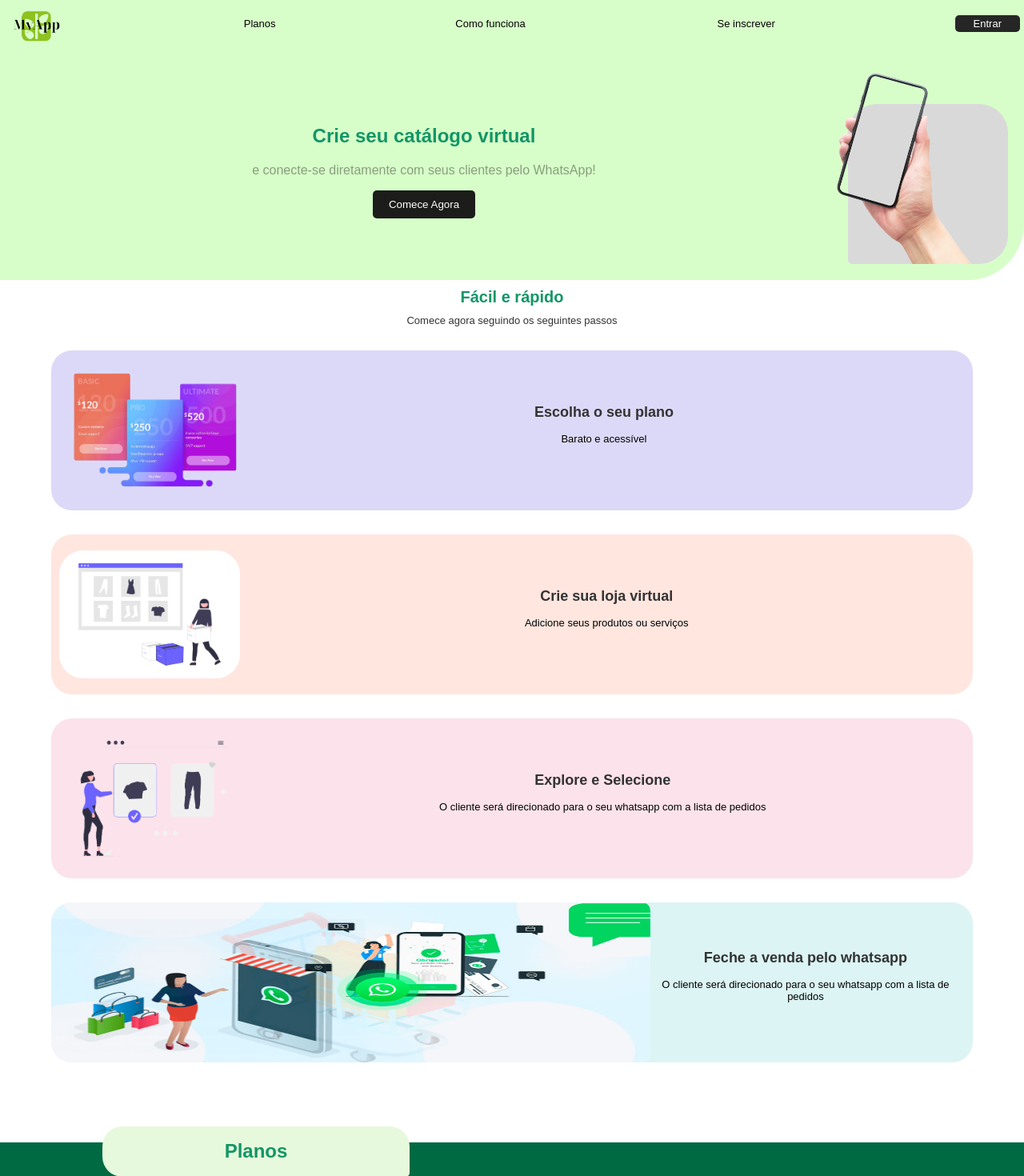
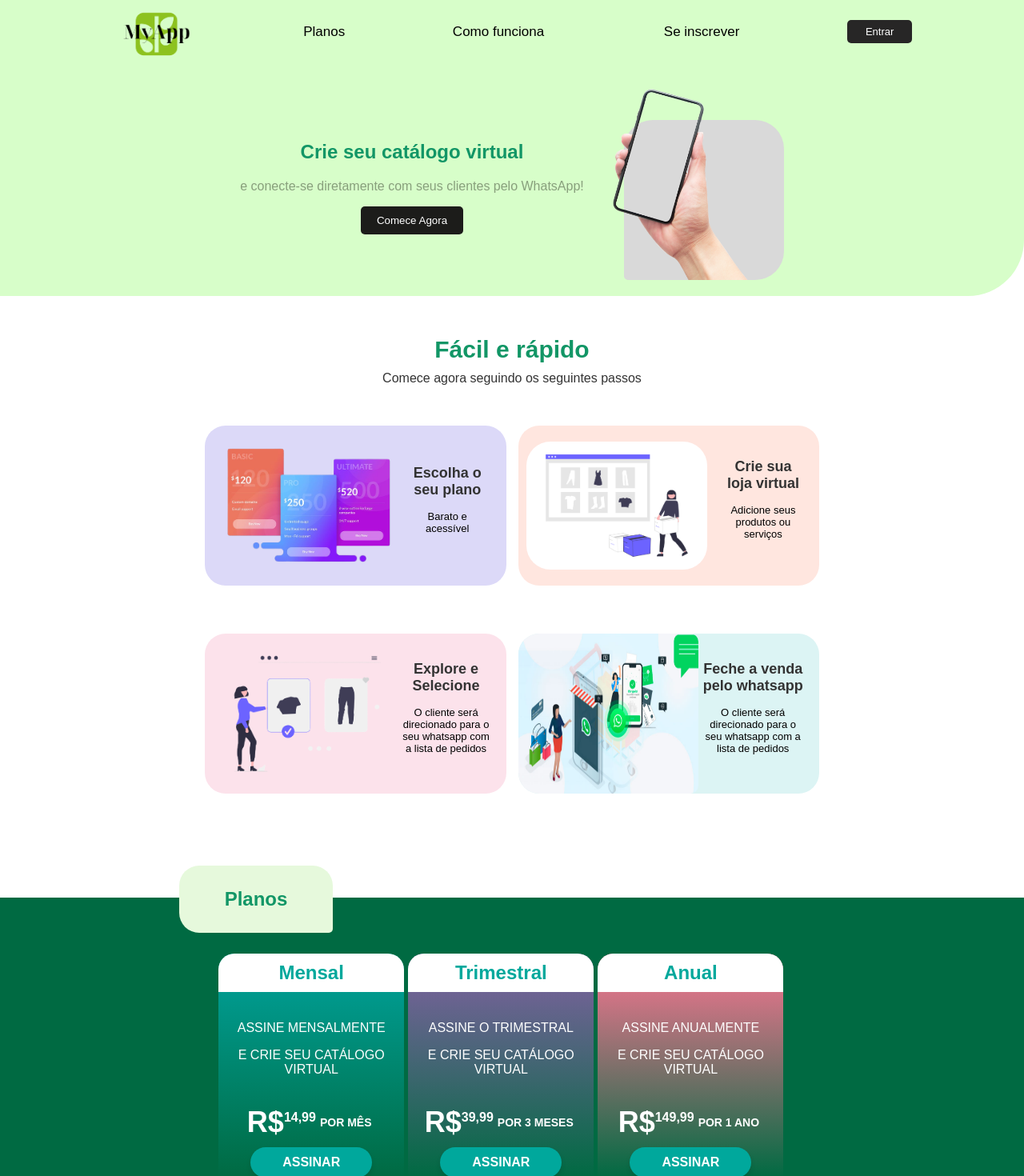
Before and after one commit to vitorclaudio/CommerceFrontEnd, a React (Create React App) app in the folder commercefrontend/: page / in a window 1280 px wide. Shown: the top 1470 px of the page at 80% size. Built offline with nearby package versions, Linux system fonts and the light colour scheme.

Commit message:
Tela home mobile e desktop

```diff
--- a/commercefrontend/package.json
+++ b/commercefrontend/package.json
@@ -39,6 +39,7 @@
     ]
   },
   "devDependencies": {
+    "eslint-config-react-app": "^7.0.1",
     "gh-pages": "^6.0.0",
     "s": "^1.0.0"
   }
--- a/commercefrontend/src/App.js
+++ b/commercefrontend/src/App.js
@@ -1,6 +1,6 @@
-import logo from './logo.svg';
 import './App.css';
 import Home from './Pages/Home/Home';
+import React from 'react';
 
 function App() {
   return (
--- a/commercefrontend/src/Pages/Home/Home.css
+++ b/commercefrontend/src/Pages/Home/Home.css
@@ -1,3 +1,4 @@
+@media (max-width: 768px) {
 
     .app-container {
     font-family: 'Arial';
@@ -42,10 +43,12 @@ header {
         color: #fff;
         cursor: pointer;
         font-size: 13px;
-
         border-radius: 5px;
         margin-right: 5px;
+        transition: background-color 0.3s ease; /* Adiciona uma transição suave */
     }
+
+
 header h1 {
     font-size: 24px;
 }
@@ -89,7 +92,11 @@ header nav a {
     font-size: 13px;
 
 }
-
+    .card-row {
+        display: flex;
+        justify-content: center; /* Alinha os itens filhos horizontalmente no centro */
+        align-items: center; /* Alinha os itens filhos verticalmente no centro */
+        flex-wrap: wrap; /* Permite que os itens filhos quebram a linha se não houver espaço suficiente */    }
 .secondCard-image-container {
     border-radius: 26px;
     margin-top: 30px;
@@ -124,6 +131,12 @@ header nav a {
     height: 90%;
     margin-left: 10px;
 }
+    .secondCard-contained-imageFourth {
+        height: 100%;
+        border-radius: 20px;
+        width: 60%;
+    }
+
 .first-card button {
     padding: 10px 20px;
     background-color: #1C1C1A;
@@ -164,14 +177,14 @@ footer {
 
 
 .third-card-container {
-    margin-top: 100px;
+    margin-top: 50px;
     display: flex;
     justify-content: center;
     align-items: center;
     gap: 20px;
     padding: 70px;
     position: relative;
-
+zoom: 90%;
     background-color: #006A42;
 
 }
@@ -274,3 +287,308 @@ footer {
     border-top-left-radius: 60px;  /* Adjust as needed */
     border-top-right-radius: 60px; /* Adjust as needed */
 }
+}
+
+/* Adiciona efeito hover */
+.header button:hover {
+    background-color: #555; /* Ou qualquer outra cor que você preferir */
+}
+.first-card button:hover {
+    background-color: #555; /* Ou qualquer outra cor que você preferir */
+}
+
+@media (min-width: 769px) {
+
+    .app-container {
+        font-family: 'Arial';
+        width: 100%;
+        max-width: 100%;
+        overflow-x: hidden;
+    }
+
+    .firstCard-text-section {
+        text-align: center;
+        margin-right: 50px;
+
+    }
+
+
+    .headerText {
+        font-size: 17px;
+    }
+
+    .headerTextInscrevaSe {
+        font-size: 17px;
+        margin-left: 15px;
+
+    }
+
+    .small-image {
+        width: 100px;
+        height: auto;
+    }
+
+    header {
+        display: flex;
+        justify-content: space-evenly;
+        align-items: center;
+        background-color: #D7FEC9;
+    }
+    .header button {
+        padding: 7px 23px;
+        background-color: #272626;
+        border: none;
+        color: #fff;
+        cursor: pointer;
+        font-size: 13px;
+        border-radius: 5px;
+        margin-right: 5px;
+        transition: background-color 0.3s ease; /* Adiciona uma transição suave */
+    }
+
+
+
+    header h1 {
+        font-size: 24px;
+    }
+
+    header nav a {
+
+        text-decoration: none;
+        color: #333;
+    }
+
+    .first-card {
+        display: flex;
+        justify-content: center;
+        align-items: center;
+        background-color: #D7FEC9;
+        padding: 20px;
+        border-bottom-right-radius: 70px;
+        flex-wrap: wrap;
+    }
+
+    .second-card {
+        display: flex;
+        flex-direction: column;
+        justify-content: center;
+        align-items: center;
+        height: 100%;
+
+    }
+
+
+
+    .secondCard-text-title{
+        font-size: 30px;
+        font-weight: bold;
+        color: #129666;
+        margin-top: 50px;
+    }
+    .secondCard-text-subtitle{
+        margin-top: 10px;
+        margin-bottom: 20px;
+        color: #333333;
+        font-size: 16px;
+
+    }
+    .card-row {
+        display: flex;
+        justify-content: center;
+        align-items: center;
+        width: 60%; /* Adjust as needed */
+        margin-bottom: 30px; /* Adjust as needed */
+        gap: 15px;
+    }
+    .secondCard-image-container {
+        border-radius: 26px;
+        margin-top: 30px;
+        width: 100%;
+        height: 200px;
+        background-color: gray;
+        display: flex;
+        justify-content: center;
+        align-items: center;
+        overflow: hidden;
+
+    }
+    .secondCard-text-section {
+        flex: 1;
+        padding-right: 20px;
+    }
+
+    .secondCard-text-section-title {
+        font-weight: bold;
+        font-size: 18px;
+        margin-bottom: 15px;
+    }
+    .secondCard-text-section-description {
+        font-size: 13px;
+        margin-bottom: 15px;
+        font-weight: normal;
+
+    }
+
+    .secondCard-contained-image {
+        max-width: 90%;
+        height: 90%;
+        margin-left: 10px;
+    }
+    .secondCard-contained-imageFourth {
+        max-width: 60%;
+        height: 100%;
+        border-radius: 10px;
+    }
+
+    .first-card button {
+        padding: 10px 20px;
+        background-color: #1C1C1A;
+        border: none;
+        color: #fff;
+        cursor: pointer;
+        border-radius: 5px;
+    }
+
+    footer {
+        display: flex;
+        justify-content: space-between;
+        align-items: flex-end;
+        flex-wrap: wrap;
+        background-color: #f5f5f5;
+    }
+
+
+
+
+    .image-container {
+        margin-top:50px;
+        width: 200px;
+        height: 200px;
+        background-color: #D9D9D9;
+        border-radius: 36px 36px 36px 5px;
+        position: relative;
+    }
+
+    .contained-image {
+        position: absolute;
+        top: -50px;
+        left: 30%;
+        transform: translateX(-50%);
+        height: 250px;
+        width: auto;
+    }
+
+
+    .third-card-container {
+        margin-top: 100px;
+        display: flex;
+        justify-content: center;
+        align-items: center;
+        gap: 20px;
+        padding: 70px;
+        position: relative;
+
+        background-color: #006A42;
+
+    }
+
+    .third-card-contained-square {
+        position: absolute;
+        top: -40px;
+        left: 25%;
+        transform: translateX(-50%);
+        height: 20%;
+        width: 15%;
+        background-color: #E6F9DC;
+        border-radius: 25px 25px 5px 25px;
+
+        display: flex;
+        justify-content: center;
+        align-items: center;
+        text-align: center;
+
+    }
+
+    .thirdCard-contained-image {
+        max-width: 100%;
+        height: 100%;
+
+    }
+    .cards-container {
+        display: flex;
+        gap: 5px; /* Space between cards */
+        margin-left: 40px;
+
+    }
+    .card {
+        background: linear-gradient(to bottom, #00C1B4, #006A42);
+        width: 30%; /* Allows for 3 cards to fit side by side, accounting for the gap */
+        box-sizing: border-box;
+        border-radius: 20px 20px 0 0;
+        overflow: hidden; /* Ensures child elements do not overflow the rounded corners */
+        display: flex;
+        flex-direction: column;
+        align-items: center;
+        color: #FFFFFF;
+        font-family: Arial, sans-serif; /* You can choose any font family you prefer */
+    }
+
+    .card-header {
+        background-color: #FFFFFF;
+        color: #00A89C;
+        width: 100%;
+        text-align: center;
+        padding: 10px 0;
+        font-size: 24px;
+        font-weight: bold;
+    }
+
+    .card-content {
+        padding: 20px 0;
+    }
+
+    .card-price {
+        font-size: 36px;
+        font-weight: bold;
+        display: flex;
+        align-items: center;
+    }
+
+    .card-price span {
+        margin-right: 5px;
+    }
+
+    .card-price sup {
+        font-size: 16px;
+    }
+
+    .price-period {
+        font-size: 14px;
+    }
+
+    .buy-button {
+        background-color: #00A89C;
+        color: #FFFFFF;
+        border: none;
+        padding: 10px 40px;
+        margin-top: 10px;
+        font-size: 16px;
+        font-weight: bold;
+        cursor: pointer;
+        border-radius: 25px;
+        box-shadow: 0 4px 6px rgba(0,0,0,0.1);
+    }
+
+    .buy-button:hover {
+        background-color: #008577;
+    }
+    .fourth-card-container {
+
+        background-color: #6458DE;
+
+        padding: 50px;
+        border-top-left-radius: 60px;  /* Adjust as needed */
+        border-top-right-radius: 60px; /* Adjust as needed */
+    }
+
+}
--- a/commercefrontend/src/Pages/Home/Home.js
+++ b/commercefrontend/src/Pages/Home/Home.js
@@ -7,14 +7,16 @@ import BuildStoreImage from '../../Images/Home/pickshop.png'; // adjust the path
 import ExploreAndSelectImage from '../../Images/Home/shop.png'; // adjust the path according to your project structure
 import RedirectToWppImage from '../../Images/Home/whatsapp-no-ecommerce.jpg'; // adjust the path according to your project structure
 
+
 function Home() {
 
 
     return (
         <div className="app-container">
             <header className="header">
+
                 <div style={{marginLeft: '10px', marginTop: '10px'}}>
-                    <img src={logoImageUrl} alt="Logo" className="small-image" />
+                    <img src={logoImageUrl} alt="Logo" className="small-image"/>
                 </div>
                 <nav>
                     <div className="headerText" href="#">Planos</div>
@@ -22,6 +24,7 @@ function Home() {
                 <nav>
                     <div className="headerText" href="#">Como funciona</div>
                 </nav>
+
                 <nav>
                     <div className="headerTextInscrevaSe" href="#">Se inscrever</div>
                 </nav>
@@ -29,8 +32,8 @@ function Home() {
                     <button href="#">Entrar</button>
                 </nav>
 
+
             </header>
-
 
 
             <section className="first-card">
@@ -42,40 +45,48 @@ function Home() {
                 </div>
 
                 <div className="image-container">
-                    <img src={handImage}  className="contained-image" />
+                    <img src={handImage} className="contained-image"/>
                 </div>
             </section>
 
             <div className="second-card">
-                <div className="secondCard-text-title" >Fácil e rápido</div>
-                <div className="secondCard-text-subtitle" >Comece agora seguindo os seguintes passos</div>
-
-                <div style={{backgroundColor: '#DCD9F8'}}className="secondCard-image-container">
-                    <img src={PlansImage} className="secondCard-contained-image" />
+                <div className="secondCard-text-title">Fácil e rápido</div>
+                <div className="secondCard-text-subtitle">Comece agora seguindo os seguintes passos</div>
+                <div className="card-row">
+                    <div style={{backgroundColor: '#DCD9F8'}} className="secondCard-image-container">
+                        <img src={PlansImage} className="secondCard-contained-image"/>
                         <div className="secondCard-text-section">
-                       <div className='secondCard-text-section-title' style={{color: '#333333'}}>Escolha o seu plano</div>
+                            <div className='secondCard-text-section-title' style={{color: '#333333'}}>Escolha o seu
+                                plano
+                            </div>
                             <div className='secondCard-text-section-description'>Barato e acessível</div>
 
                         </div>
 
                     </div>
 
-                <div style={{backgroundColor: '#FFE6DF'}}className="secondCard-image-container">
-                    <img style={{borderRadius:'30px', height:'80%', marginRight:'20px'}}  src={BuildStoreImage} className="secondCard-contained-image" />
+                    <div style={{backgroundColor: '#FFE6DF'}} className="secondCard-image-container">
+                        <img style={{borderRadius: '30px', height: '80%', marginRight: '20px'}} src={BuildStoreImage}
+                             className="secondCard-contained-image"/>
                         <div className="secondCard-text-section">
-                        <div className='secondCard-text-section-title' style={{color: '#333333'}}>Crie sua loja virtual</div>
+                            <div className='secondCard-text-section-title' style={{color: '#333333'}}>Crie sua loja
+                                virtual
+                            </div>
                             <div className='secondCard-text-section-description'>Adicione seus produtos
-                            ou serviços </div>
+                                ou serviços
+                            </div>
 
                         </div>
 
                     </div>
-
-                <div style={{backgroundColor: '#FCE2EB'}}className="secondCard-image-container">
-                    <img src={ExploreAndSelectImage}  className="secondCard-contained-image" />
+                </div>
+                <div className="card-row">
+                    <div style={{backgroundColor: '#FCE2EB'}} className="secondCard-image-container">
+                        <img src={ExploreAndSelectImage} className="secondCard-contained-image"/>
                         <div className="secondCard-text-section">
                             <div className='secondCard-text-section-title' style={{color: '#333333'}}>Explore e
-                            Selecione</div>
+                                Selecione
+                            </div>
                             <div className='secondCard-text-section-description'>O cliente será direcionado
                                 para o seu whatsapp com
                                 a lista de pedidos
@@ -85,19 +96,21 @@ function Home() {
 
                     </div>
 
-                <div style={{backgroundColor: '#DCF4F4'}}className="secondCard-image-container">
-                    <img style={{borderRadius:'10px', height: '100%', width: '65%', marginLeft:'0px'}} src={RedirectToWppImage} className="secondCard-contained-image" />
-                    <div style={{marginLeft:'5px'}}className="secondCard-text-section">
+                    <div style={{backgroundColor: '#DCF4F4'}} className="secondCard-image-container">
+                        <img src={RedirectToWppImage} className="secondCard-contained-imageFourth"/>
+                        <div style={{marginLeft: '5px'}} className="secondCard-text-section">
                             <div className='secondCard-text-section-title' style={{color: '#333333'}}>Feche a venda
-                            pelo whatsapp</div>
+                                pelo whatsapp
+                            </div>
                             <div className='secondCard-text-section-description'>O cliente será direcionado
                                 para o seu whatsapp com
-                            a lista de pedidos</div>
+                                a lista de pedidos
+                            </div>
 
                         </div>
 
                     </div>
-
+                </div>
             </div>
 
 
@@ -106,7 +119,7 @@ function Home() {
                     <h2 style={{color: '#129666'}}>Planos</h2>
                 </div>
                 <div className='cards-container'>
-                    <div className="card" style={{ background: 'linear-gradient(to bottom, #00A39C, #006A42)' }}>
+                    <div className="card" style={{background: 'linear-gradient(to bottom, #00A39C, #006A42)'}}>
                         <div className="card-header">Mensal</div>
                         <div className="card-content">
                             <p>ASSINE MENSALMENTE</p>
@@ -119,7 +132,7 @@ function Home() {
                         <button className="buy-button">ASSINAR</button>
                     </div>
 
-                    <div className="card" style={{ background: 'linear-gradient(to bottom, #8461A3, #006A42)' }}>
+                    <div className="card" style={{background: 'linear-gradient(to bottom, #8461A3, #006A42)'}}>
                         <div className="card-header">Trimestral</div>
                         <div className="card-content">
                             <p>ASSINE O TRIMESTRAL</p>
@@ -132,7 +145,7 @@ function Home() {
                         <button className="buy-button">ASSINAR</button>
                     </div>
 
-                    <div className="card" style={{ background: 'linear-gradient(to bottom, #FF7694, #006A42)' }}>
+                    <div className="card" style={{background: 'linear-gradient(to bottom, #FF7694, #006A42)'}}>
                         <div className="card-header">Anual</div>
                         <div className="card-content">
                             <p>ASSINE ANUALMENTE</p>
@@ -150,22 +163,27 @@ function Home() {
             </div>
             <div style={{backgroundColor: '#006A42', marginTop: '-1px'}}>
                 <div className='fourth-card-container'>
-                    <div style={{color: 'white', fontSize:'250%', fontWeight:'bolder', marginBottom:'10px'}}>Junte-se a nós</div>
-                    <div style={{color: 'white', fontSize:'120%', fontWeight:'bold', marginBottom:'10px'}}>Exponha seus produtos e</div>
-                    <div style={{color: 'white', fontSize:'100%'}}>serviços do seu catálogo virtual</div>
+                    <div style={{color: 'white', fontSize: '250%', fontWeight: 'bolder', marginBottom: '10px'}}>Junte-se
+                        a nós
+                    </div>
+                    <div style={{color: 'white', fontSize: '120%', fontWeight: 'bold', marginBottom: '10px'}}>Exponha
+                        seus produtos e
+                    </div>
+                    <div style={{color: 'white', fontSize: '100%'}}>serviços do seu catálogo virtual</div>
                 </div>
 
             </div>
 
 
-
             <footer>
                 <p style={{marginLeft: '10px'}}>MY APP</p>
-                <div style={{display:'flex'}}>
-                    <div style={{fontSize:'60%', marginLeft:'10px'}} href="#">termos de serviço</div>
-                    <div style={{fontSize:'60%', marginLeft:'10px'}}href="#">política de privacidade</div>
-                    <div style={{fontSize:'60%', marginLeft:'10px'}}href="#">Contate-nos</div>
-                    <div style={{fontSize:'60%', marginLeft:'10px', marginRight:'10px'}}>MyApp 2023. All rights reserved</div>
+                <div style={{display: 'flex'}}>
+                    <div style={{fontSize: '60%', marginLeft: '10px'}} href="#">termos de serviço</div>
+                    <div style={{fontSize: '60%', marginLeft: '10px'}} href="#">política de privacidade</div>
+                    <div style={{fontSize: '60%', marginLeft: '10px'}} href="#">Contate-nos</div>
+                    <div style={{fontSize: '60%', marginLeft: '10px', marginRight: '10px'}}>MyApp 2023. All rights
+                        reserved
+                    </div>
                 </div>
 
             </footer>
```
Also changed, not shown: 1 other file (tests, documents, lock files or other folders). Lines whose indentation alone changed are shown as unchanged.
